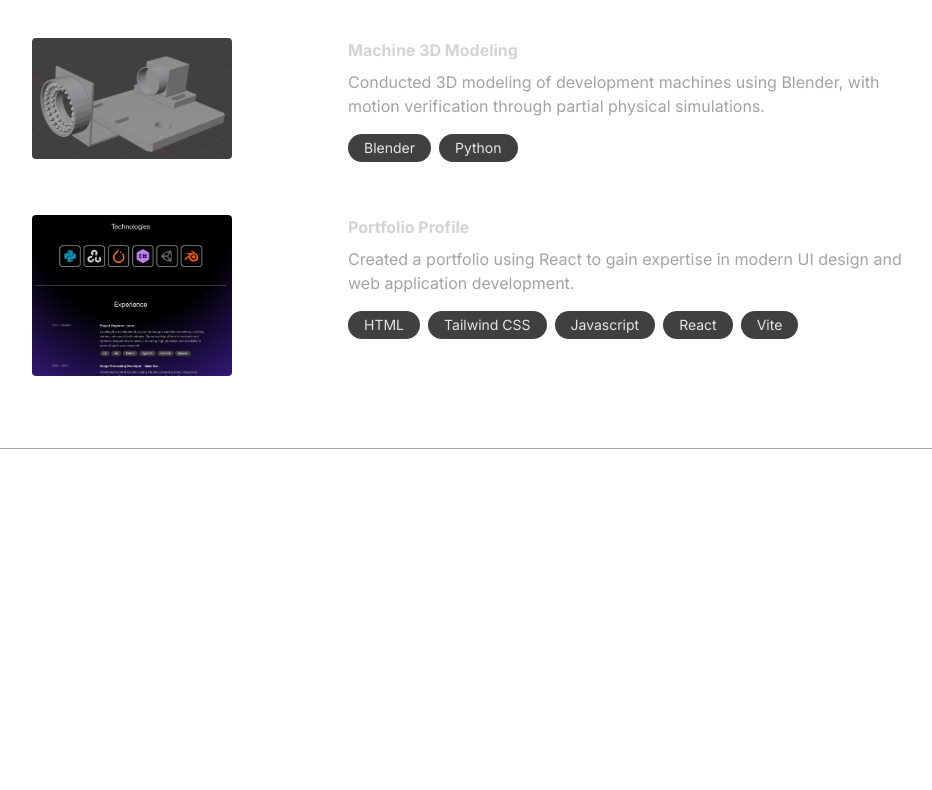
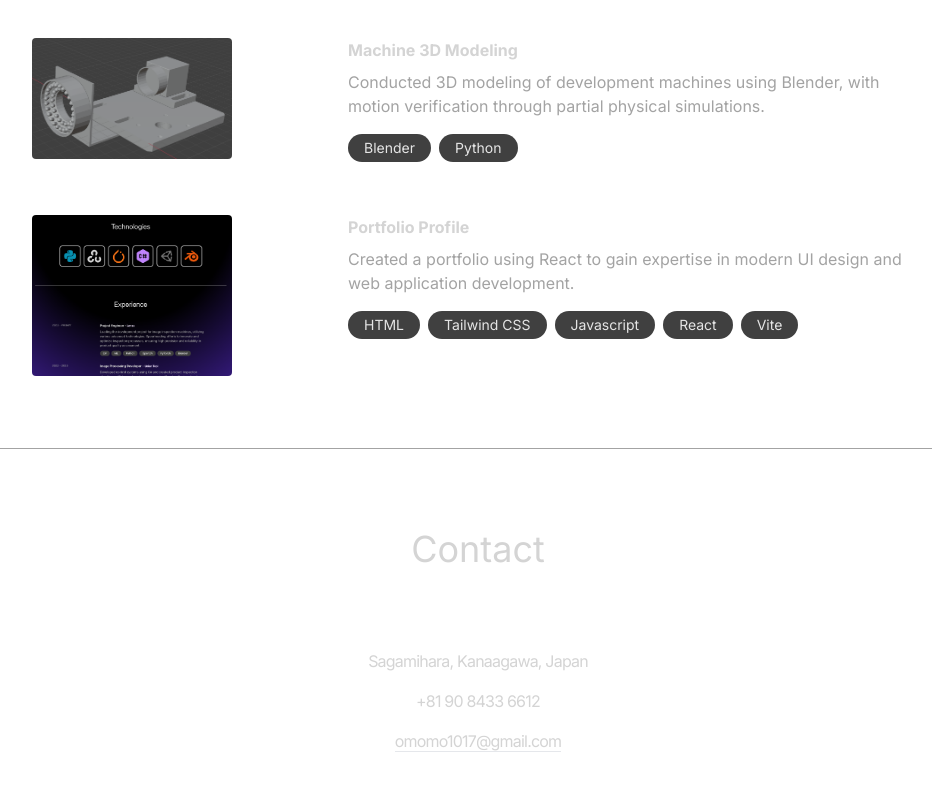
Before and after one commit to omomo17/Portfolio_2024, a React (Vite) app: page / in a window 1280 px wide. Shown: the part 3546-4336 px from the top of the page, without its empty margins (162-1094 px from the left). Before the commit the page ends 3995 px from the top, so only its background shows below. Built offline with nearby package versions, Linux system fonts and the light colour scheme.

Commit message:
updated contact

```diff
--- a/package.json
+++ b/package.json
@@ -10,6 +10,7 @@
     "preview": "vite preview"
   },
   "dependencies": {
+    "framer-motion": "^11.3.30",
     "react": "^18.3.1",
     "react-dom": "^18.3.1",
     "react-icons": "^5.3.0"
--- a/src/App.jsx
+++ b/src/App.jsx
@@ -5,6 +5,7 @@ import About from './components/About';
 import Technologies from './components/Technologies';
 import Experience from './components/Experience';
 import Projects from './components/Projects';
+import Contact from './components/Contact';
 
 import './index.css';
 
@@ -23,8 +24,9 @@ const App = () => {
         <Technologies />
         <Experience />
         <Projects />
+        <Contact/>
       </div>
-      </div>
+    </div>
   );
 }
 
--- /dev/null
+++ b/src/components/Contact.jsx
@@ -0,0 +1,16 @@
+import { CONTACT } from "../constants"
+
+const Contact = () => {
+  return (
+    <div className="border-b border-neutral-400 pb-24">
+            <h2 className="my-20 text-center text-4xl">Contact</h2>
+            <div className="text-center tracking-tighter">
+                <p className="my-4">{CONTACT.address}</p>
+                <p className="my-4">{CONTACT.phoneNo}</p>
+                <a href="#" className="border-b">{CONTACT.email}</a>
+            </div>
+    </div>
+  )
+}
+
+export default Contact
```
Also changed, not shown: 1 other file (tests, documents, lock files or other folders).
